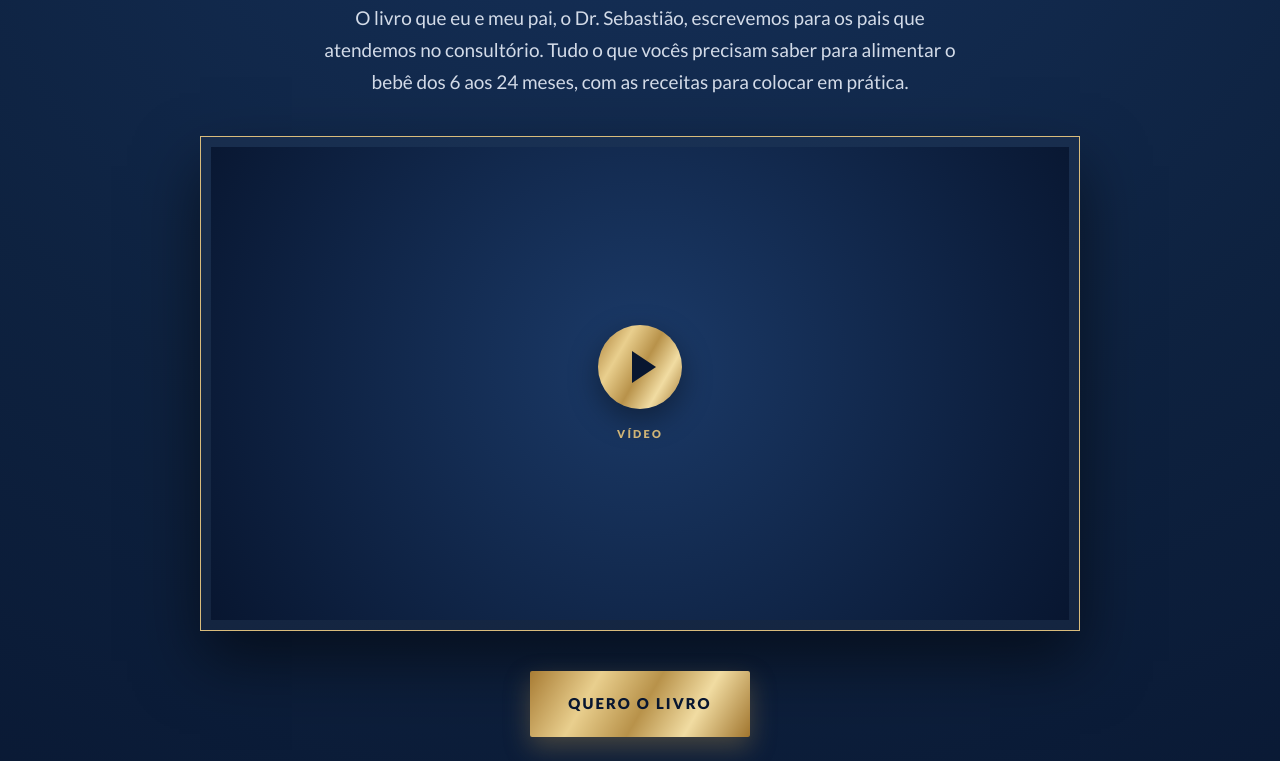
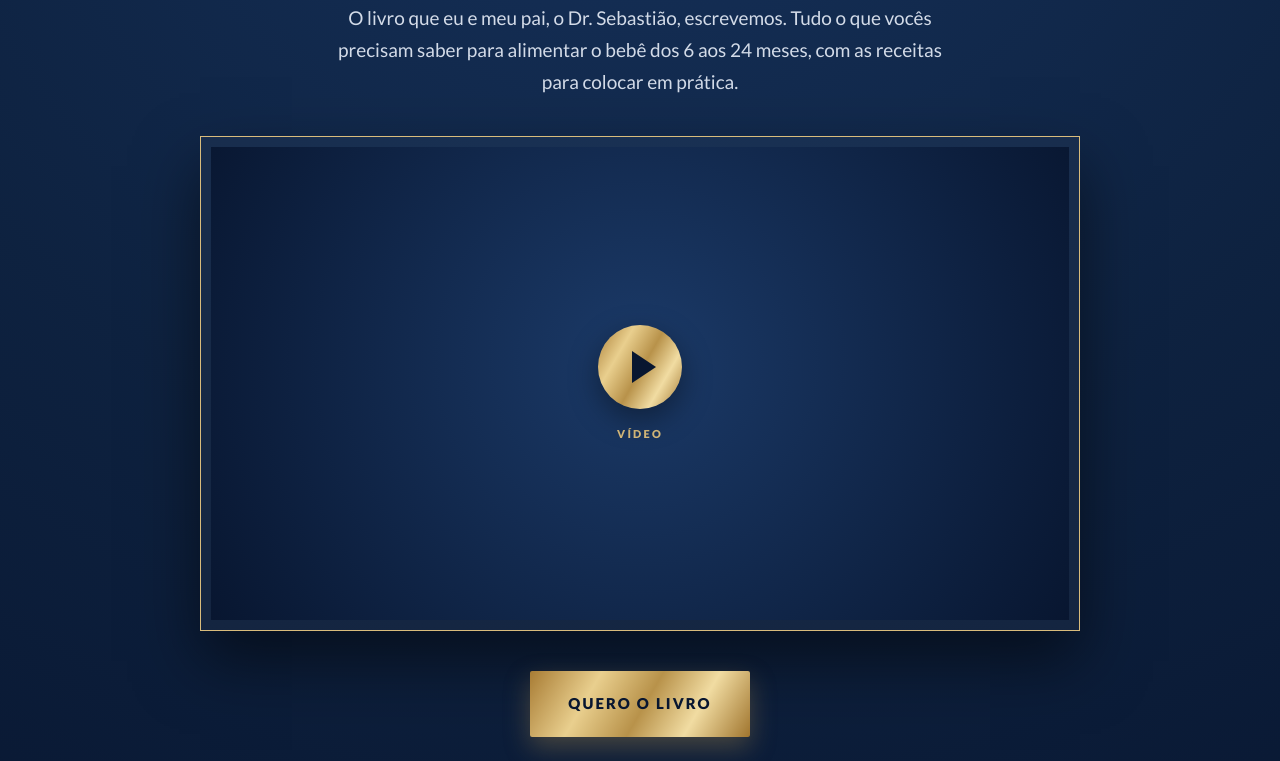
Before and after one commit to humbertovecchi/caldasecaldaspediatria, a plain HTML site: page index.html in a window 1280 px wide. Shown: the part 339-1100 px from the top of the page. Drawn offline with nearby package versions, Linux system fonts and the light colour scheme.

Commit message:
Topo: encurta frase de autoria
Co-Authored-By: Claude Opus 5.5 <noreply@anthropic.com>

```diff
--- a/index.html
+++ b/index.html
@@ -386,7 +386,7 @@ c7 -18 21 -72 30 -120 9 -48 29 -126 46 -174 16 -49 39 -139 50 -201 11 -62
   <div class="wrap">
     <span class="rotulo">Dr. Daniel e Dr. Sebastião Caldas · Pediatras</span>
     <h1>Da Introdução Alimentar <span>à Mesa da Família</span></h1>
-    <p class="sub">O livro que eu e meu pai, o Dr. Sebastião, escrevemos para os pais que atendemos no consultório. Tudo o que vocês precisam saber para alimentar o bebê dos 6 aos 24 meses, com as receitas para colocar em prática.</p>
+    <p class="sub">O livro que eu e meu pai, o Dr. Sebastião, escrevemos. Tudo o que vocês precisam saber para alimentar o bebê dos 6 aos 24 meses, com as receitas para colocar em prática.</p>
     <div class="vsl">
       <div class="vsl-vazio"><span class="play"></span><small>Vídeo</small></div>
     </div>
```
